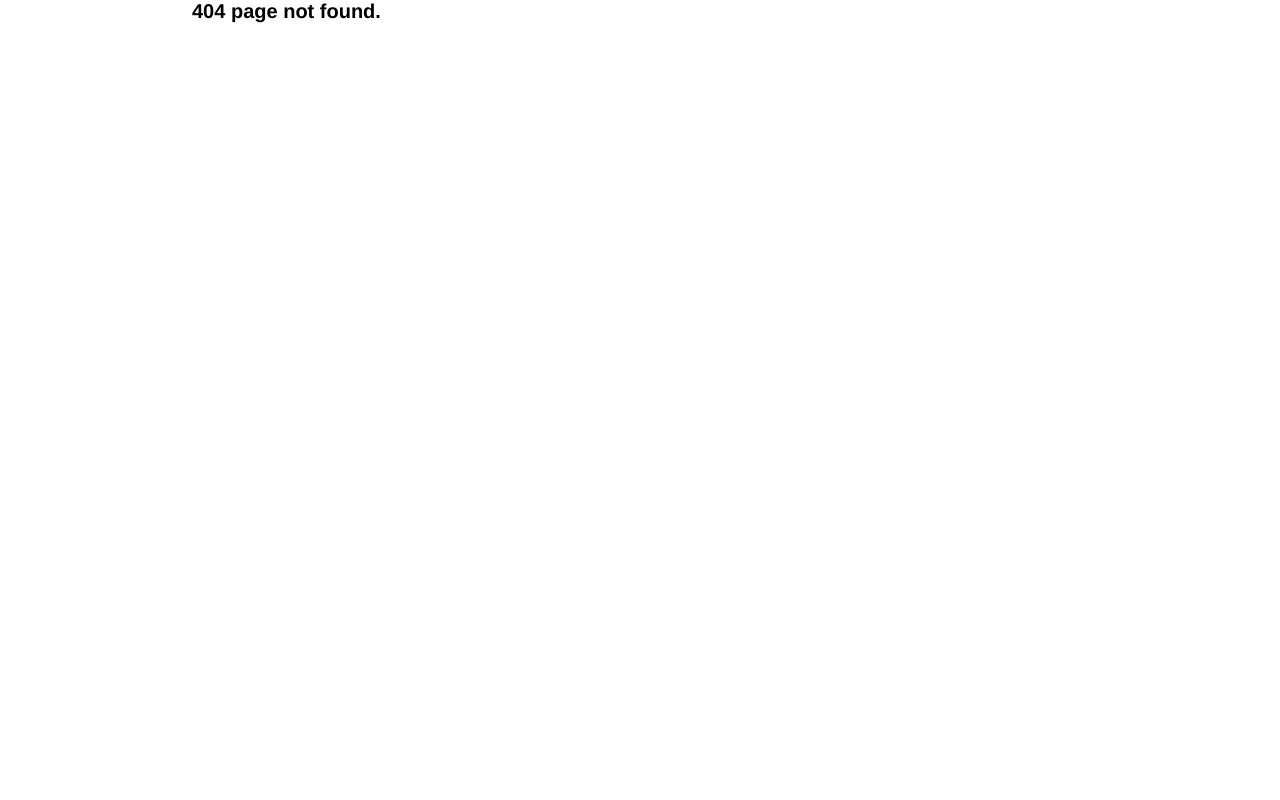
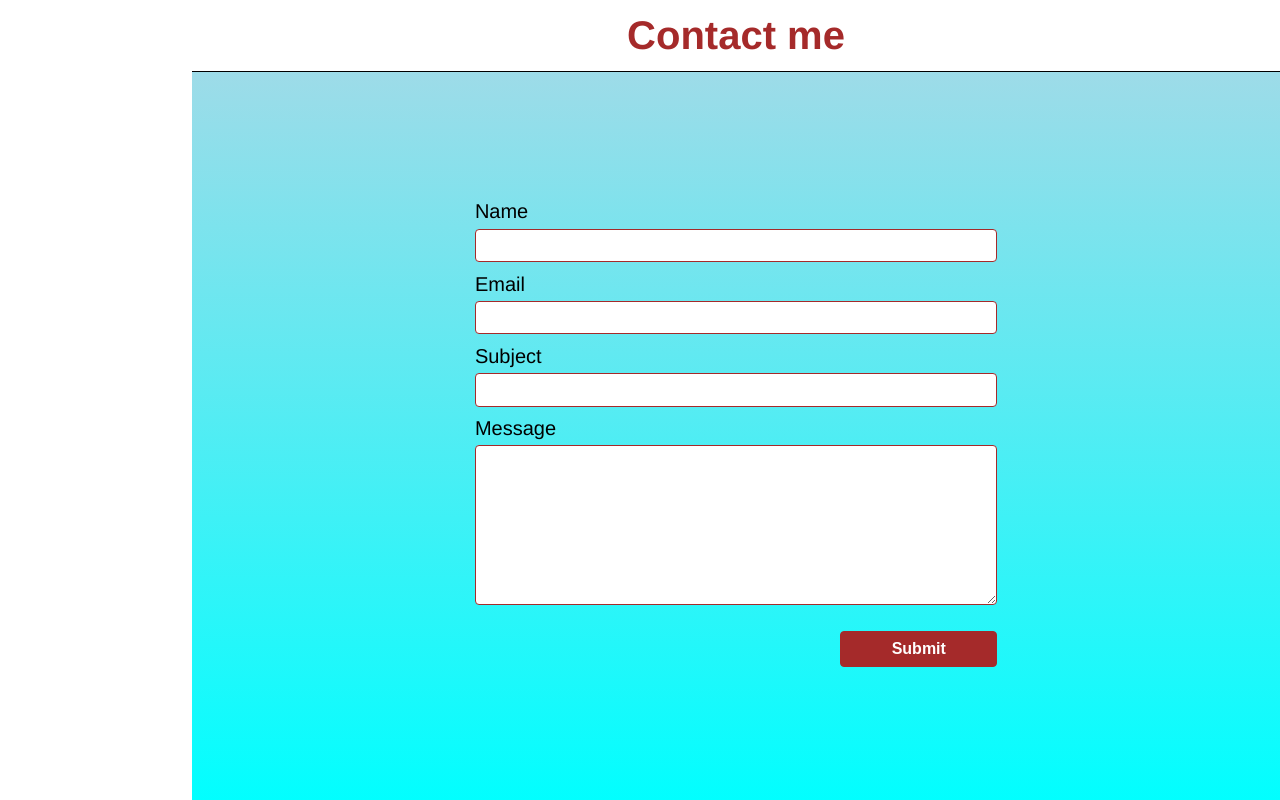
Before and after one commit to mrityunjay-1/portfolio, a React (Create React App) app: page /contact in a window 1280 px wide. Before the commit this address had no page. Built offline with nearby package versions, Linux system fonts and the light colour scheme; a web font is replaced by a local one.

Commit message:
contact me page added

```diff
--- a/src/App.js
+++ b/src/App.js
@@ -1,8 +1,10 @@
-import React, { useState } from 'react';
+import React from 'react';
 import { Switch, NavLink, Route } from 'react-router-dom';
 import HomePage from './components/HomePage';
 import MySkills from './components/MySkills';
+import ContactMe from './components/ContactMe';
 import Page404 from './components/Page404';
+
 import './css/index.css';
 import { FontAwesomeIcon } from '@fortawesome/react-fontawesome';
 import { faHome, faCode, faProjectDiagram, faIdCard, faBars } from '@fortawesome/free-solid-svg-icons';
@@ -90,6 +92,7 @@ const App = () => {
             <Route exact path="/portfolio" component={HomePage} />
             <Route exact path="/skills" component={MySkills} />
             <Route exact path="/projects" component={MyProjects} />
+            <Route exact path="/contact" component={ContactMe} />
             <Route exact path="/*" component={Page404} />
           </Switch>
 
--- /dev/null
+++ b/src/components/ContactMe.js
@@ -0,0 +1,54 @@
+import React, { useReducer } from 'react';
+import ReactDOM from 'react-dom';
+import '../css/contactpage.css';
+
+const reducer = (state, action) => {
+
+}
+
+const ContactMe = () => {
+  const [form, dispacth] = useReducer(reducer, [{ name: "" }, { email: "" }, { subject: "" }, { message: "" }]);
+
+  return (
+    <>
+      <div style={{ backgroundImage: 'linear-gradient(lightblue, cyan)' }}>
+        {/* header */}
+        <div className="header-div">
+          <h1 > Contact me </h1>
+        </div>
+
+        {/* body */}
+        <div className="contact-page-main-div">
+          <div className="contact-page-main-div-child-1">
+            <div className="contact-form">
+              <div>
+                <div className="field-title"> Name </div>
+                <div> <input type="text" value={form[0].name} onChange={(value) => { console.log(value); }} /> </div>
+              </div>
+              <div>
+                <div className="field-title"> Email </div>
+                <div> <input type="text" value={form[0].name} onChange={(value) => { console.log(value); }} /> </div>
+              </div>
+              <div>
+                <div className="field-title"> Subject </div>
+                <div> <input type="text" value={form[0].name} onChange={(value) => { console.log(value); }} /> </div>
+              </div>
+              <div>
+                <div className="field-title"> Message </div>
+                <div> <textarea value={form[0].name} onChange={(value) => { console.log(value); }} > </textarea> </div>
+              </div>
+              <div style={{ margin: '4% 0%', display: 'flex', justifyContent: 'flex-end' }}>
+                <div style={{ width: '30%' }}> <input style={{ padding: '0.8rem', fontWeight: 'bold', backgroundColor: "brown", color: 'white' }} type="submit" value="Submit" onClick={() => { console.log("Submit"); }} /> </div>
+              </div>
+            </div>
+          </div>
+          {/* <div className="contact-page-main-div-child-2">
+            2
+          </div> */}
+        </div>
+      </div>
+    </>
+  );
+}
+
+export default ContactMe;
--- a/src/components/HomePage.js
+++ b/src/components/HomePage.js
@@ -1,6 +1,8 @@
 import React from 'react';
 import MySkills from './MySkills';
 import MyProjects from './MyProjects';
+import ContactMe from './ContactMe';
+
 import myimage from '../images/my_profie_img.jpg';
 import '../css/homepage.css';
 import cv from '../images/cv-mrityunjay-kumar.pdf';
@@ -71,6 +73,7 @@ const HomePage = () => {
 
       <MySkills />
       <MyProjects />
+      <ContactMe />
     </>
   );
 };
--- /dev/null
+++ b/src/css/contactpage.css
@@ -0,0 +1,85 @@
+.header-div{
+  border-bottom: 0.1rem solid black;
+  background-color: white;
+  position: sticky;
+  top: 0;
+  font-size: 2rem;
+  color: brown;
+  display: grid;
+  place-items: center;
+  padding: 1.2%;
+}
+input, textarea{
+  width: 100%;
+  padding: 1.3%;
+  font-size: 1.6rem;
+  border: 0.1rem solid brown;
+  outline: none;
+  border-radius: 0.4rem;
+}
+
+textarea{
+  height: 16rem;
+}
+
+input:focus, textarea:focus {
+  box-shadow: 0.0rem 0.0rem 0.0rem 0.3rem rgba(165, 42, 42, 0.452);
+}
+
+.contact-page-main-div{
+  width: 100%;
+  height: 92vh;
+  display: flex;
+  align-items: center;
+  justify-content: center;
+  /* border: 0.05rem solid red; */
+}
+
+.contact-page-main-div-child-1{
+  width: 60%;
+  display: flex;
+  justify-content: center;
+  /* border: 0.05rem solid grey; */
+}
+
+/* .contact-page-main-div-child-2{
+  width: 40%;
+  display: flex;
+  align-items: center;
+  justify-content: center;
+} */
+
+.field-title{
+  font-size: 2rem;
+  margin: 1% 0%;
+}
+
+.contact-form{
+  display: flex;
+  flex-flow: column;
+  width: 80%;
+}
+
+.contact-form  > div{
+  margin: 0.5% 0%;
+}
+
+@media(max-width: 550px){
+  .header-div{
+    padding: 3%;
+  }
+  input{
+    padding: 2.5%;
+  }
+  .contact-page-main-div{
+    flex-flow: column;
+    width: 100%;
+  }
+  .contact-page-main-div-child-1{
+    width: 100%;
+  }
+
+.contact-page-main-div-child-2{
+    width: 100%;
+  }
+}
```
